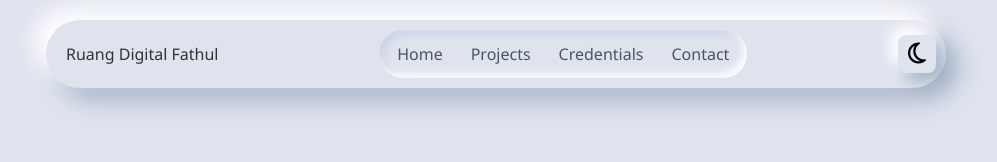
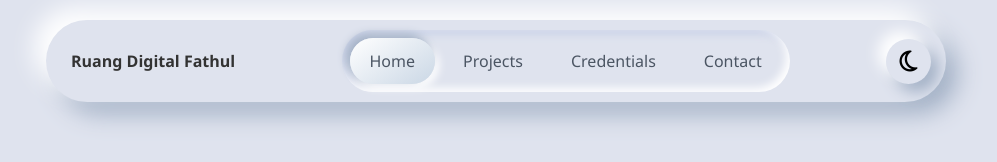
Before and after one commit to MinervaVermillion/RuangDigitalFathul, a plain HTML site: page index.html in a window 1280 px wide. Shown: the whole page, without its empty margins (144-1141 px from the left). Drawn offline with Linux system fonts and the light colour scheme.

Commit message:
navbar barbar

```diff
--- a/index.html
+++ b/index.html
@@ -16,14 +16,16 @@
     <header>
       <nav class="wrapper">
         <a class="logo" href="index.html">Ruang Digital Fathul</a>
+
         <ul>
-          <li><a href="index.html">Home</a></li>
+          <li><a class="active" href="index.html">Home</a></li>
           <li><a href="projects.html">Projects</a></li>
           <li><a href="credentials.html">Credentials</a></li>
           <li><a href="contact.html">Contact</a></li>
         </ul>
-        <button id="burger-btn"><i class="fa-solid fa-bars"></i></button>
+
         <div class="nav-actions">
+          <button id="burger-btn"><i class="fa-solid fa-bars"></i></button>
           <button id="theme-btn"><i class="fa-regular fa-moon"></i></button>
         </div>
       </nav>
--- a/style.css
+++ b/style.css
@@ -13,28 +13,24 @@ body {
     background-color: #dfe3ee;
     color: #333;
     padding: 0 20px;
+    transition: background-color .4s ease, color .4s ease;
 }
 
-nav {
-    display: flex;
-    justify-content: space-between;
-    align-items: center;
-    background-color: #dfe3ee;
-    padding: 10px 20px;
-    box-shadow: -8px -8px 15px #ffffff, 8px 8px 15px #a3b1c6;
-    margin:16px auto;
-    border-radius: 10px;
-    max-width: 900px;
-}
+
 
 ul {
     list-style: none;
     display: flex;
-    gap: 20px;
-    padding: 0;
-    border-radius: 8px;
+    gap: 8px;
     box-shadow: inset -4px -4px 8px #ffffff,
                 inset 4px 4px 8px #c8d0e7;
+    display: flex;
+    gap: 8px;
+    padding: 8px;
+    border-radius: 999px;
+    list-style: none;
+    align-items: center;
+
 }
 
 a {
@@ -96,11 +92,14 @@ body.dark #burger-btn {
     }
 
     ul.open {
-        position: static;
-        flex-direction: column;
-        width: 100%;
-        padding: 10px 0;
-
+        position: absolute;
+        top: 70px;
+        right: 0;
+        width: 200px;
+        background: #dfe3ee;
+        padding: 15px;
+        border-radius: 20px;
+        box-shadow: -8px -8px 16px #ffffff, 8px 8px 16px #a3b1c6;
     }
 
     ul li a {
@@ -115,7 +114,11 @@ body.dark #burger-btn {
     border: none;
     cursor: pointer;
     font-size: 1.5rem;
-    border-radius: 8px;
+    width: 45px;
+    height: 45px;
+    border-radius: 50%;
+    display: grid;
+    place-items: center;
     padding: 5px 10px;
     box-shadow: -8px -8px 15px #ffffff, 8px 8px 15px #a3b1c6;
 }
@@ -130,70 +133,55 @@ body.dark #theme-btn i{
 
 .wrapper {
     position: relative;
-
     display: flex;
     justify-content: space-between;
+
     align-items: center;
     max-width: 900px;
     margin: 20px auto;
-    padding: 10px;
+    padding: 10px 15px;
     border-radius: 999px;
     background: #dfe3ee;
     box-shadow: -12px -12px 24px #ffffff,
                  12px 12px 24px #a3b1c6;
-    isolation: isolate;
-}
+    transition: background-color .4s ease, box-shadow .4s ease;
 
-.wrapper::before, .wrapper::after {
-    content: '';
-    position: absolute;
-    border-radius: 999px;
-    z-index: -1;
-    transition: .4s;
-}
-
-.wrapper::before {
-   position-anchor: --hover;
-   top: anchor(top);
-   left: anchor(left);
-   width: anchor(width);
-   height: anchor(height);
-   background: #dfe3ee;
-   box-shadow: inset -5px -5px 10px #ffffff,
-               inset 5px 5px 10px #a3b1c6;
-
-}
-
-ul {
-    display: flex;
-    gap: 8px;
-    padding: 8px;
-    border-radius: 999px;
-    list-style: none;
 }
 ul a{
     display: block;
-    padding: 12px 20;
+    padding: 12px 20px;
     border-radius: 999px;
     text-decoration: none;
     color: #4b5563;
     transition: .3s;
 }
 
-ul a:hover {
-    anchor-name: --hover;
+.nav-actions {
+    display: flex;
+    align-items: center;
+    gap: 10px;
+}
+.logo {
+   font-weight: bold;
 }
 
-ul a:active {
-   anchor-name: --active;}
+ul a.active {
+   background:linear-gradient(
+    145deg, #ffffff, #cad7e5
+   );
+   box-shadow: -4px -4px 8px #a3b1c6,
+               4px 4px 8px #ffffff;
+}
 
-.wrapper::after {
-    position-anchor: --active;
-    top: anchor(top);
-    left: anchor(left);
-    width: anchor(width);
-    height: anchor(height);
-    background: linear-gradient(145deg, #ffffff, #cad7e5);
-    box-shadow:  -4px -4px 8px #ffffff,
-                 4px 4px 8px #a3b1c6;
+body.dark ul a.active {
+    background:linear-gradient(
+        145deg, #292e40, #13161e
+    );
+    box-shadow: inset -4px -4px 8px #292e40,
+                inset 4px 4px 8px #13161e;
+    color:#d1d9f0;
 }
+
+a, button, ul, #theme-btn, #burger-btn {
+    transition: all .4s ease;
+}
```
